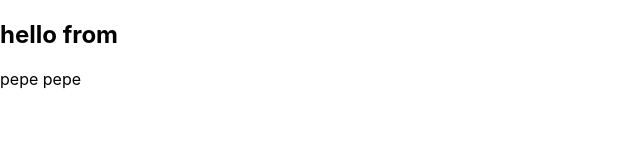
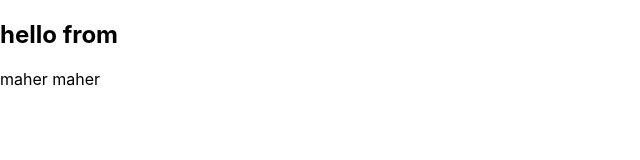
Before and after one commit to maher9393267111/fire-80, a Next.js app: page /auth/login in a window 1280 px wide. Shown: the top 160 px of the page, without its empty margins (0-640 px from the left). Built offline with nearby package versions, Linux system fonts and the light colour scheme.

Commit message:
maher maher

```diff
--- a/pages/auth/login.js
+++ b/pages/auth/login.js
@@ -5,7 +5,7 @@ const Login = () => {
         <div>
 
             <h2> hello from </h2>
-            <p>pepe pepe</p>
+            <p>maher  maher</p>
         </div>
     );
 }
```
